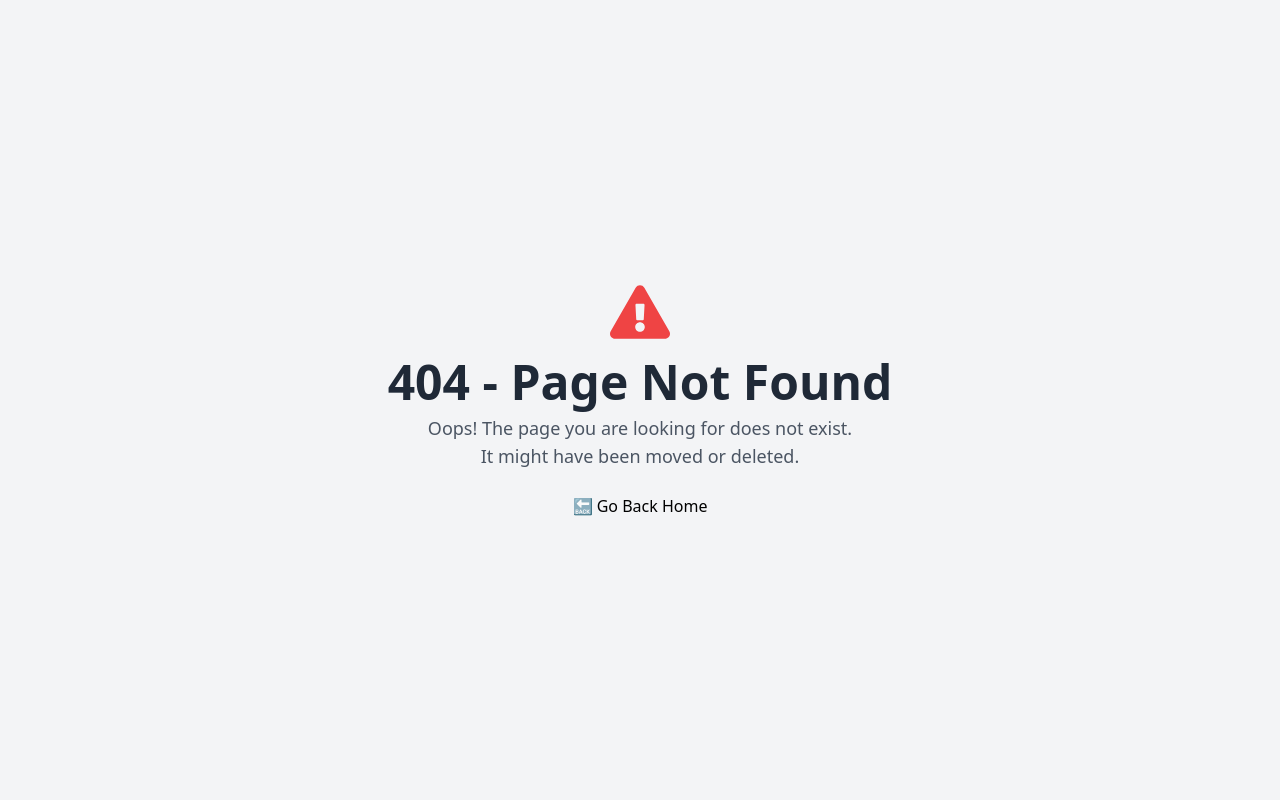
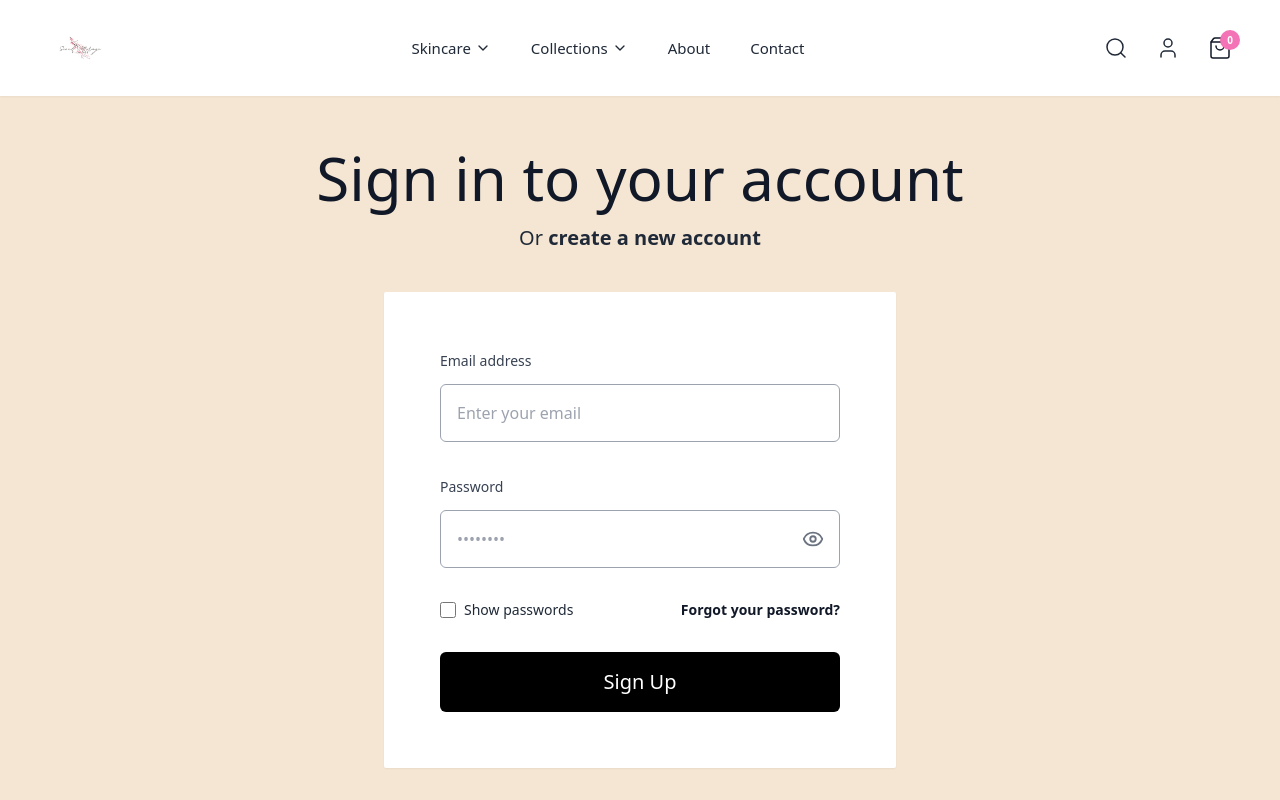
Before and after one commit to omar-faruk72/calesta-glow, a React (Vite) app: page /login in a window 1280 px wide. Before the commit this address had no page. Shown: the top 800 px of the page. Built offline with nearby package versions, Linux system fonts and the light colour scheme.

Commit message:
login successfully

```diff
--- /dev/null
+++ b/src/page/Login.jsx
@@ -0,0 +1,122 @@
+import React, { useState } from 'react';
+import { Eye, EyeOff, Loader2 } from 'lucide-react';
+import { Link, useNavigate } from 'react-router';
+import toast from 'react-hot-toast';
+import axiosSecure from '../hooks/axiosSecure';
+
+const Login = () => {
+    const useAxios = axiosSecure();
+    const navigate = useNavigate();
+    const [loading, setLoading] = useState(false);
+    const [showPassword, setShowPassword] = useState(false);
+
+    const handleLogin = async (e) => {
+        e.preventDefault();
+        setLoading(true);
+
+        const form = e.target;
+        const email = form.email.value;
+        const password = form.password.value;
+
+        const loginData = { email, password };
+
+        try {
+            const res = await useAxios.post('/api/auth/login', loginData);
+
+            if (res.data.success) {
+                toast.success("Login Successful!");
+                localStorage.setItem('token', res.data.token);
+                navigate('/');
+            }
+        } catch (error) {
+            console.error(error);
+            toast.error(error.response?.data?.message || "Invalid email or password");
+        } finally {
+            setLoading(false);
+        }
+    };
+
+    return (
+        <div className="min-h-screen bg-[#F5E6D3] flex flex-col items-center justify-center px-4 py-12 font-sans">
+
+            {/* Header Text */}
+            <div className="text-center mb-10">
+                <h1 className="text-4xl md:text-6xl font-medium text-gray-900 mb-4">Sign in to your account</h1>
+                <p className="text-xl text-gray-800">
+                    Or <Link to="/register" className="font-bold hover:underline">create a new account</Link>
+                </p>
+            </div>
+
+            {/* Login Card */}
+            <div className="bg-white w-full max-w-lg rounded-sm shadow-sm p-10 md:p-14">
+                <form onSubmit={handleLogin} className="space-y-8">
+
+                    {/* Email Field */}
+                    <div className="space-y-3">
+                        <label className="text-sm font-medium text-gray-700">Email address</label>
+                        <input
+                            name="email"
+                            type="email"
+                            required
+                            placeholder="Enter your email"
+                            className="w-full px-4 py-4 border border-gray-400 rounded-md focus:outline-none focus:ring-1 focus:ring-black transition-all"
+                        />
+                    </div>
+
+                    {/* Password Field */}
+                    <div className="space-y-3">
+                        <label className="text-sm font-medium text-gray-700">Password</label>
+                        <div className="relative">
+                            <input
+                                name="password"
+                                type={showPassword ? "text" : "password"}
+                                required
+                                placeholder="••••••••"
+                                className="w-full px-4 py-4 border border-gray-400 rounded-md focus:outline-none focus:ring-1 focus:ring-black transition-all"
+                            />
+                            <button
+                                type="button"
+                                onClick={() => setShowPassword(!showPassword)}
+                                className="absolute right-4 top-1/2 -translate-y-1/2 text-gray-500 hover:text-black focus:outline-none"
+                            >
+                                {showPassword ? <EyeOff size={22} /> : <Eye size={22} />}
+                            </button>
+                        </div>
+                    </div>
+
+                    {/* Options: Show Password & Forgot Password */}
+                    <div className="flex items-center justify-between text-sm">
+                        <div className="flex items-center gap-2 cursor-pointer" onClick={() => setShowPassword(!showPassword)}>
+                            <input
+                                type="checkbox"
+                                checked={showPassword}
+                                onChange={() => {}}
+                                className="w-4 h-4 rounded border-gray-300 text-black focus:ring-black cursor-pointer"
+                            />
+                            <span className="text-gray-800 font-medium">Show passwords</span>
+                        </div>
+                        <Link to="/forgot-password" weight="bold" className="font-bold text-gray-900 hover:underline">
+                            Forgot your password?
+                        </Link>
+                    </div>
+
+                    {/* Submit Button (Sign Up label from screenshot) */}
+                    <button
+                        type="submit"
+                        disabled={loading}
+                        className="w-full bg-black text-white py-4 rounded-md font-medium text-xl hover:bg-gray-900 transition-colors flex items-center justify-center disabled:bg-gray-800"
+                    >
+                        {loading ? <Loader2 className="animate-spin mr-2" /> : "Sign Up"}
+                    </button>
+                </form>
+            </div>
+
+            {/* Terms of Service Footer */}
+            <div className="mt-12 text-center text-lg md:text-xl text-gray-900">
+                By signing in, you agree to our <span className="font-bold">Terms of Service</span> and <span className="font-bold">Privacy Policy.</span>
+            </div>
+        </div>
+    );
+};
+
+export default Login;
--- a/src/router/Router.jsx
+++ b/src/router/Router.jsx
@@ -5,6 +5,7 @@ import Home from "../page/Home";
 import HomeLayOut from "../layout/HomeLayOut";
 import Error from "../page/Error";
 import Register from "../page/Register";
+import Login from "../page/Login";
 
 export const router = createBrowserRouter([
     {
@@ -18,6 +19,10 @@ export const router = createBrowserRouter([
                 element: <Home></Home>
             },
             {
+                path: '/login',
+                element: <Login></Login>,
+            },
+            {
                 path: '/register',
                 element: <Register></Register>
             }
```
